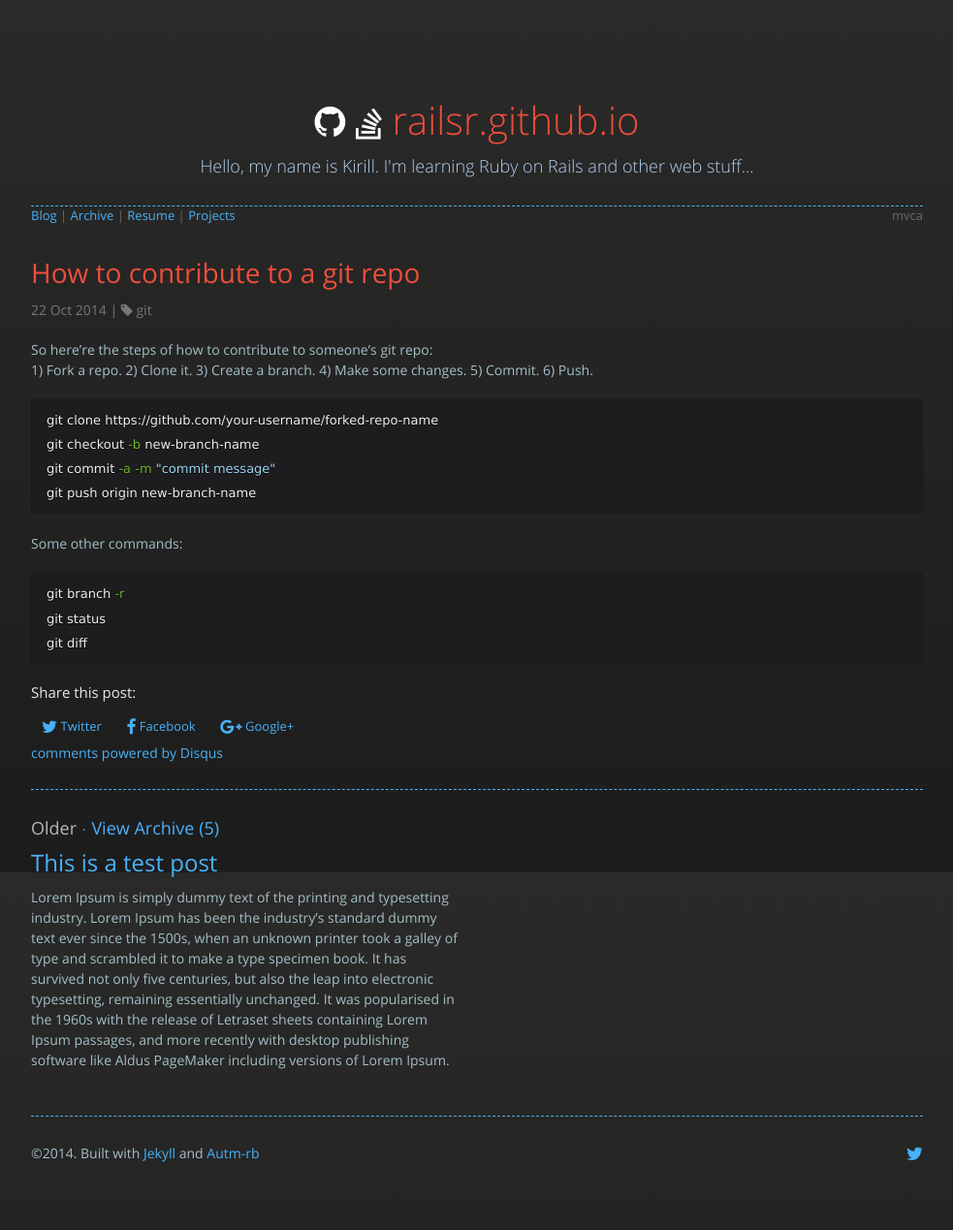
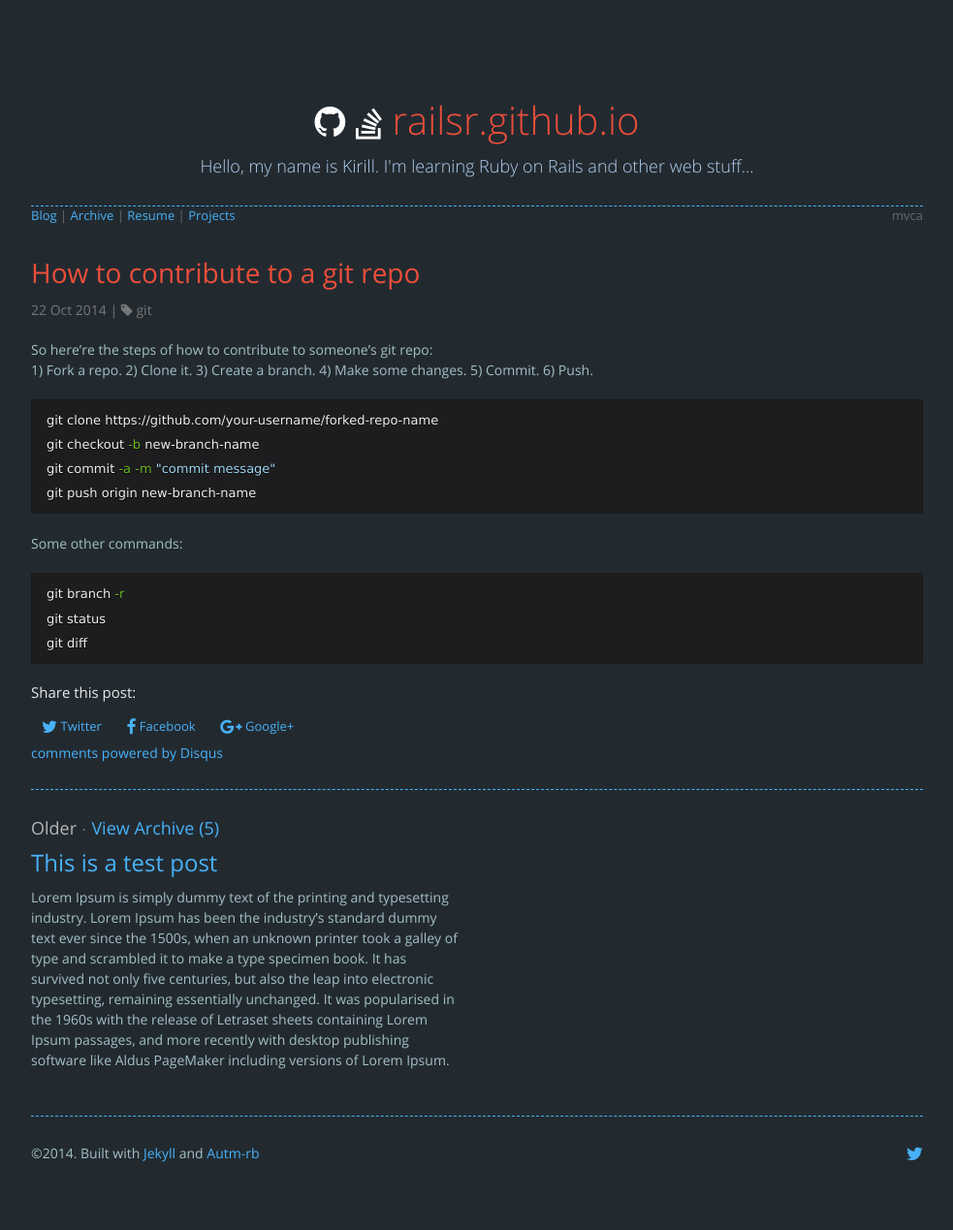
Before and after one commit to railsr/railsr.github.io, a Jekyll site: the page built from _posts/2014-10-22-contribute-to-git-repo.md, in a window 1280 px wide. Shown: the whole page at 97% size, without its empty margins (148-1131 px from the left). Built offline with Jekyll 4.4.1, drawn with Linux system fonts in a browser that asks for light colours; nearby versions of some CDN libraries; comment, search, counter and statistics services are not loaded.

Commit message:
background color

```diff
--- a/public/stylesheets/styles.css
+++ b/public/stylesheets/styles.css
@@ -78,14 +78,8 @@ body {
   font: 14px/1.5 "OpenSansRegular", "Helvetica Neue", Helvetica, Arial, sans-serif;
   color: #A3BFC6 ;
   font-weight: normal;
-  background: #252525;
-  background-attachment: fixed !important;
-  background: -webkit-gradient(linear, 50% 0%, 50% 100%, color-stop(0%, #2a2a29), color-stop(100%, #1c1c1c));
-  background: -webkit-linear-gradient(#2a2a29, #1c1c1c);
-  background: -moz-linear-gradient(#2a2a29, #1c1c1c);
-  background: -o-linear-gradient(#2a2a29, #1c1c1c);
-  background: linear-gradient(#2a2a29, #1c1c1c);
-    -webkit-font-smoothing: subpixel-antialiased;
+  background: #222A30;
+  -webkit-font-smoothing: subpixel-antialiased;
 }
 
 ::-webkit-scrollbar {
@@ -132,6 +126,7 @@ a {
   font-weight: 400;
   text-decoration: none;
 }
+
 a:hover {
   color: #EC4E3B;
   text-decoration: none;
```
